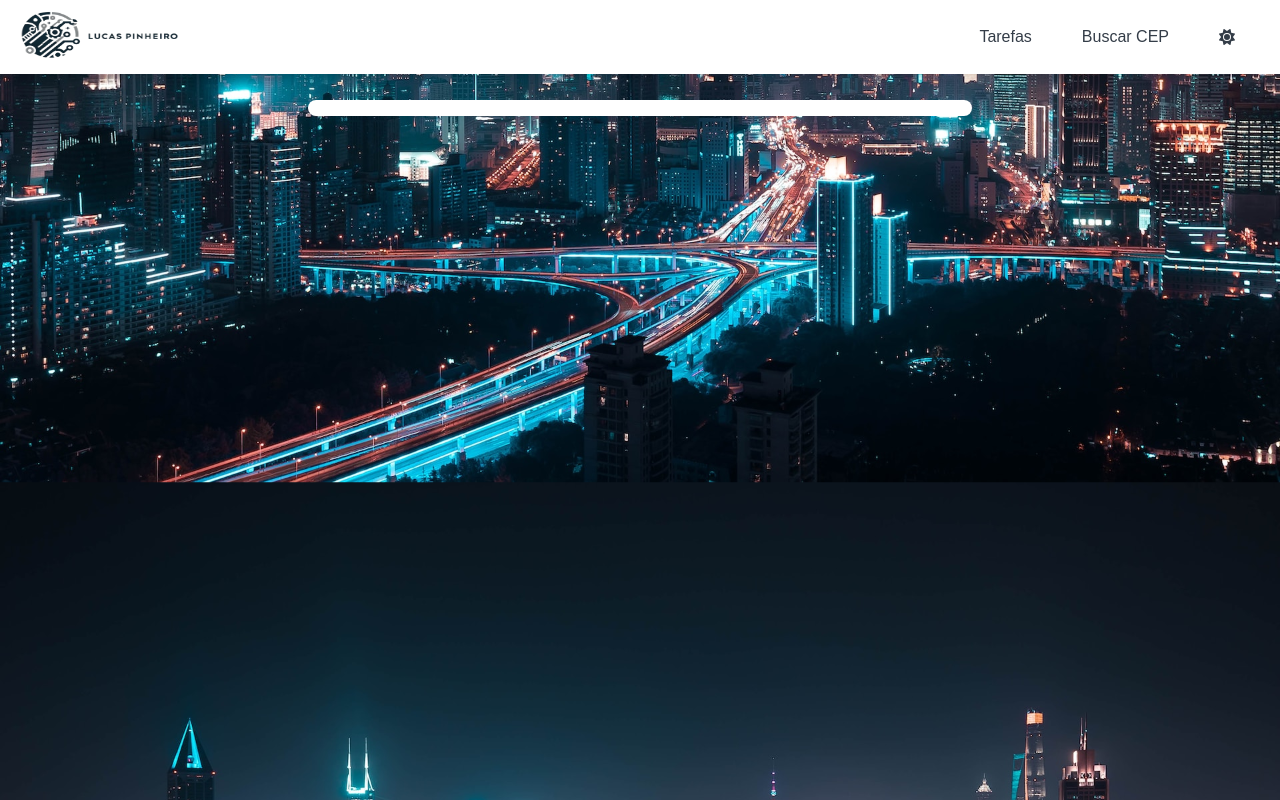
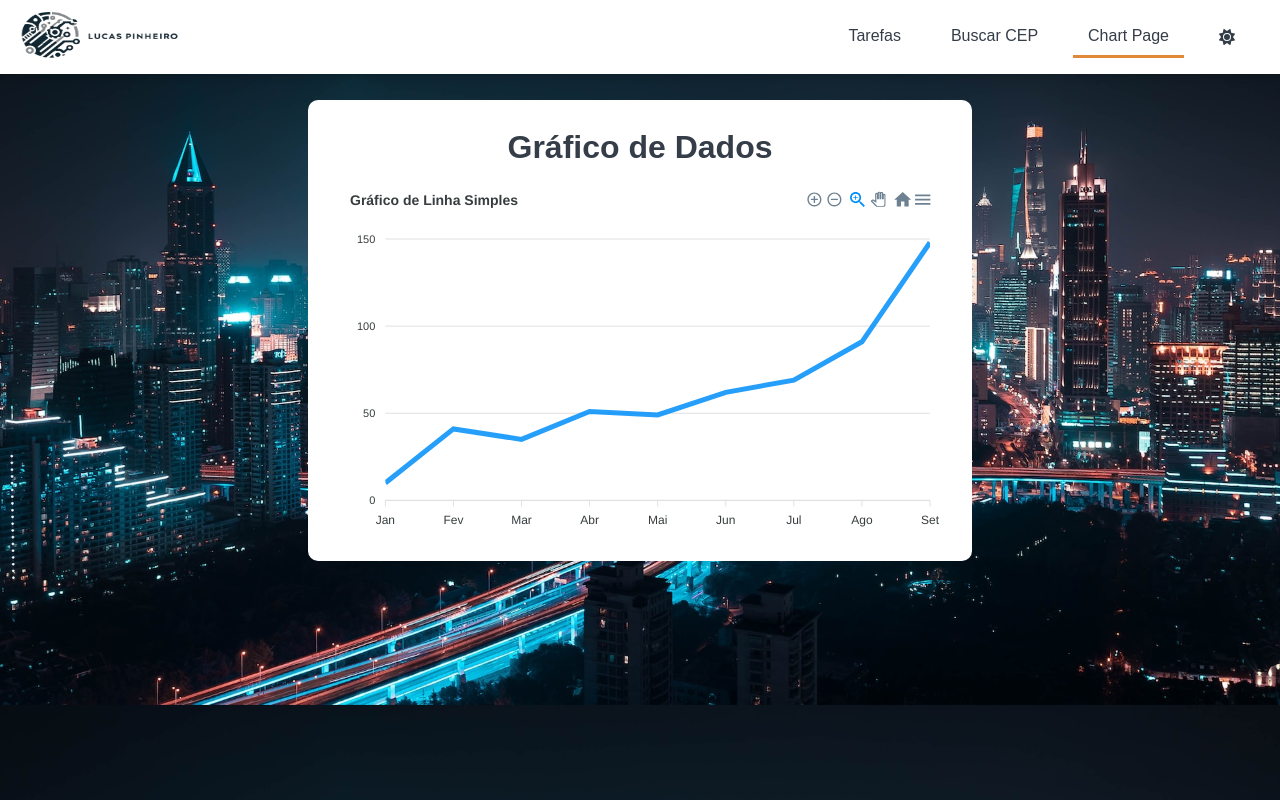
Before and after one commit to lucasr-pinheiro/todo_react_vite_deploy, a React (Vite) app: page /todo_react_vite_deploy/chart-page in a window 1280 px wide. Before the commit this address had no page. Built offline with nearby package versions, Linux system fonts and the light colour scheme.

Commit message:
json att

```diff
--- a/package.json
+++ b/package.json
@@ -16,8 +16,10 @@
     "@fortawesome/fontawesome-svg-core": "^6.5.2",
     "@fortawesome/free-solid-svg-icons": "^6.5.2",
     "@fortawesome/react-fontawesome": "^0.2.0",
+    "apexcharts": "^3.49.0",
     "axios": "^1.6.8",
     "react": "^18.2.0",
+    "react-apexcharts": "^1.4.1",
     "react-dom": "^18.2.0",
     "react-router-dom": "^6.23.0"
   },
--- a/src/App.jsx
+++ b/src/App.jsx
@@ -3,6 +3,10 @@ import React, { useState } from 'react';
 import Navbar from './components/Navbar';
 import TasksPage from './pages/TasksPage';
 import CEPSearchPage from './pages/CEPSearchPage';
+import ChartPage from './pages/ChartPage';
+import routes from './routes/Routes';
+
+
 import './App.css';
 import { BrowserRouter as Router, Routes, Route } from 'react-router-dom';
 
@@ -24,8 +28,9 @@ const App = () => {
       <Navbar isOpen={isOpen} toggleMenu={toggleMenu} toggleTheme={toggleTheme} theme={theme} />
       <div className="app">
         <Routes>
-          <Route path="/" element={<TasksPage />} />
-          <Route path="/busca-cep" element={<CEPSearchPage />} />
+          {routes.map(route => (
+            <Route key={route.path} path={route.path} element={<route.Component />} />
+          ))}
         </Routes>
       </div>
     </Router>
--- a/src/components/Navbar.jsx
+++ b/src/components/Navbar.jsx
@@ -1,10 +1,11 @@
-// Navbar.js
-import React, { useState, useEffect } from 'react';
+// src/components/Navbar.js
+import React, { useEffect } from 'react';
 import { NavLink } from 'react-router-dom';
 import { FontAwesomeIcon } from '@fortawesome/react-fontawesome';
 import { faSun, faMoon } from '@fortawesome/free-solid-svg-icons';
 import logoSrcLight from '../img/icons/lucas-pinheiro-logo1.jpg';
 import logoSrcDark from '../img/icons/lucas-pinheiro-logo.jpg';
+import routes from '../routes/Routes'; // Importa as rotas aqui
 
 const Navbar = ({ isOpen, toggleMenu, toggleTheme, theme }) => {
   useEffect(() => {
@@ -22,12 +23,11 @@ const Navbar = ({ isOpen, toggleMenu, toggleTheme, theme }) => {
         &#9776;
       </button>
       <nav className={`menu ${isOpen ? "show" : ""}`}>
-        <NavLink to="/" className={({ isActive }) => isActive ? "nav-link active" : "nav-link"} onClick={() => toggleMenu(false)}>
-          Tarefas
-        </NavLink>
-        <NavLink to="/busca-cep" className={({ isActive }) => isActive ? "nav-link active" : "nav-link"} onClick={() => toggleMenu(false)}>
-          Buscar CEP
-        </NavLink>
+        {routes.map(route => (
+          <NavLink key={route.path} to={route.path} className={({ isActive }) => isActive ? "nav-link active" : "nav-link"} onClick={() => toggleMenu(false)}>
+            {route.label}
+          </NavLink>
+        ))}
         <div className="nav-link theme-toggle" onClick={toggleTheme}>
           <span className="theme-toggle-text">Alterar tema</span>
           <FontAwesomeIcon icon={theme === 'light' ? faSun : faMoon} />
--- /dev/null
+++ b/src/pages/ChartPage.jsx
@@ -0,0 +1,39 @@
+import React from 'react';
+import Chart from 'react-apexcharts';
+
+const ChartPage = () => {
+  // Dados exemplo em JSON para o gráfico
+  const data = {
+    series: [{
+      name: "Exemplo de Dados",
+      data: [10, 41, 35, 51, 49, 62, 69, 91, 148]
+    }],
+    options: {
+      chart: {
+        type: 'line',
+        height: 350
+      },
+      title: {
+        text: 'Gráfico de Linha Simples',
+        align: 'left'
+      },
+      xaxis: {
+        categories: ['Jan', 'Fev', 'Mar', 'Abr', 'Mai', 'Jun', 'Jul', 'Ago', 'Set']
+      }
+    }
+  };
+
+  return (
+    <div>
+      <h1>Gráfico de Dados</h1>
+      <Chart
+        options={data.options}
+        series={data.series}
+        type="line"
+        height={350}
+      />
+    </div>
+  );
+};
+
+export default ChartPage;
--- /dev/null
+++ b/src/routes/Routes.js
@@ -0,0 +1,12 @@
+// src/routes.js
+import TasksPage from '../pages/TasksPage';
+import CEPSearchPage from '../pages/CEPSearchPage';
+import ChartPage from '../pages/ChartPage';
+
+const routes = [
+  { path: '/', label: 'Tarefas', Component: TasksPage },
+  { path: '/busca-cep', label: 'Buscar CEP', Component: CEPSearchPage },
+  { path: '/chart-page', label: 'Chart Page', Component: ChartPage }
+];
+
+export default routes;
```
Also changed, not shown: 1 other file (tests, documents, lock files or other folders).
